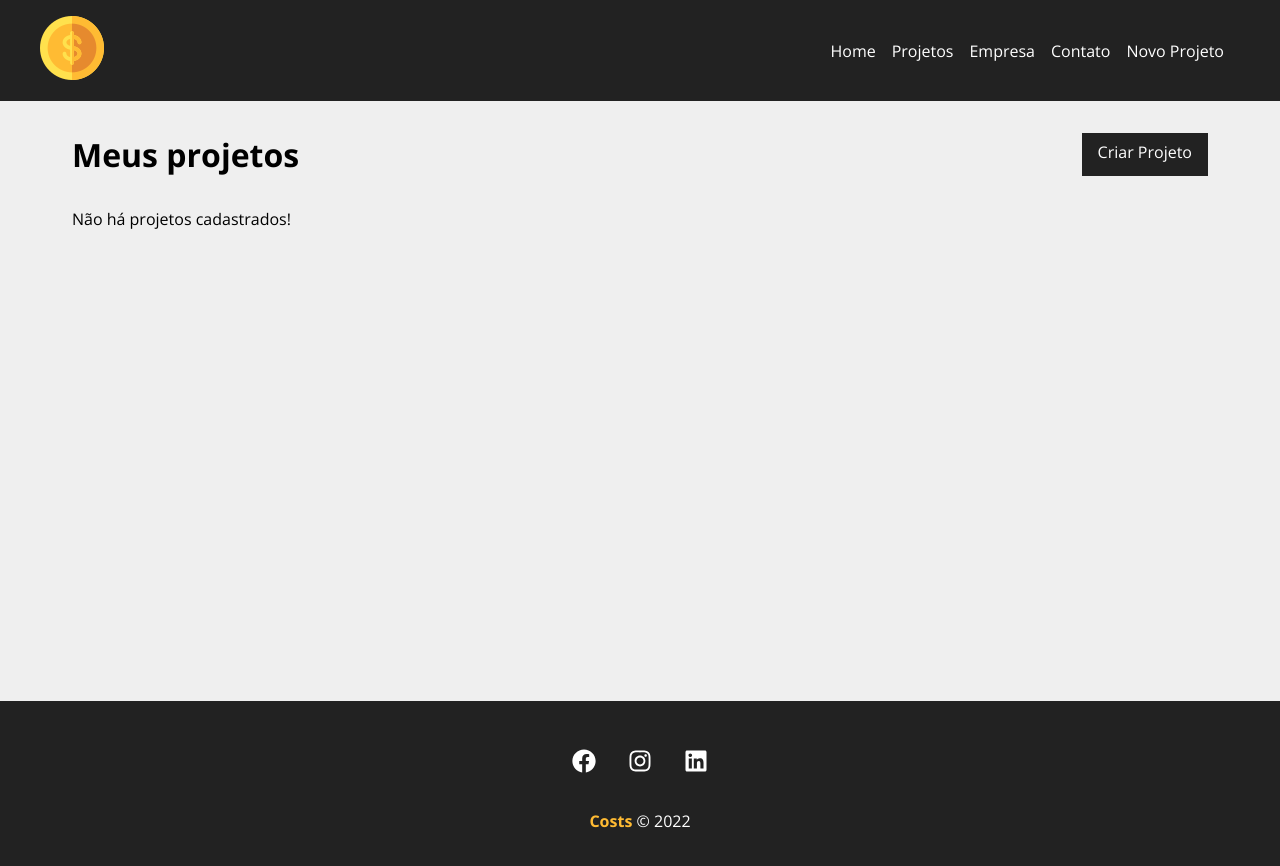
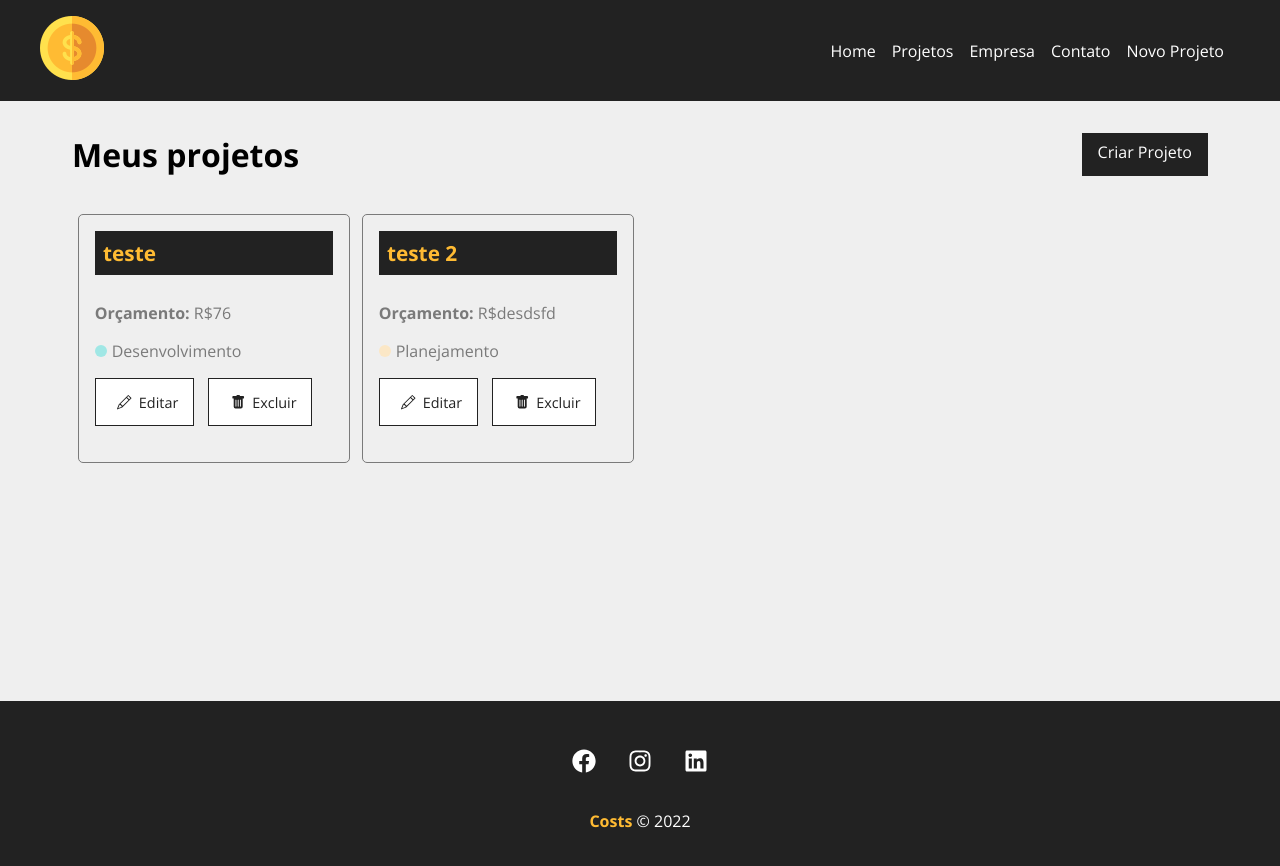
Before and after one commit to ehurafa/react-hora-de-codar, a React (Create React App) app in the folder costs/: page /projects in a window 1280 px wide. Shown: the top 866 px of the page. Built offline with nearby package versions, Linux system fonts and the light colour scheme; data requests are answered from the project's data file; the HTML template or start-up script is replaced by a standard one.

Commit message:
edit page

```diff
--- a/costs/db.json
+++ b/costs/db.json
@@ -1,5 +1,28 @@
 {
-  "projects": [],
+  "projects": [
+    {
+      "name": "teste",
+      "budget": "76",
+      "category": {
+        "id": "2",
+        "name": "Desenvolvimento"
+      },
+      "cost": 0,
+      "services": [],
+      "id": 1
+    },
+    {
+      "name": "teste 2",
+      "budget": "desdsfd",
+      "category": {
+        "id": "4",
+        "name": "Planejamento"
+      },
+      "cost": 0,
+      "services": [],
+      "id": 2
+    }
+  ],
   "categories": [
     {
       "id": 1,
--- a/costs/src/App.js
+++ b/costs/src/App.js
@@ -4,6 +4,7 @@
 import Contact from './components/pages/Contact'
 import NewProject from './components/pages/NewProject'
 import Projects from './components/pages/Projects'
+import Project from './components/pages/Project'
 
 import Container from './components/layout/Container'
 import Navbar from './components/layout/Navbar'
@@ -17,10 +18,11 @@
         <Routes>
 
             <Route exact path="/" element={<Home/>}/>
-            <Route exact path="/projects" element={<Projects/>}/>
-            <Route exact path="/company" element={<Company/>}/>
-            <Route exact path="/contact" element={<Contact/>}/>
-            <Route exact path="/newproject" element={<NewProject/>}/>
+            <Route path="/company" element={<Company/>}/>
+            <Route path="/contact" element={<Contact/>}/>
+            <Route path="/newproject" element={<NewProject/>}/>
+            <Route path="/projects" element={<Projects/>}/>
+            <Route path="/project/:id" element={<Project/>}/>
 
         </Routes>
       </Container>
--- /dev/null
+++ b/costs/src/components/pages/Project.js
@@ -0,0 +1,32 @@
+import styles from './Project.module.css'
+
+import { useParams } from 'react-router-dom'
+
+import { useState, useEffect } from 'react'
+
+function Project() {
+
+    const { id } = useParams()
+    const [project, setProject] = useState([])
+
+    useEffect(() => {
+        fetch(`http://localhost:5000/projects/${id}`, {
+            method: 'GET',
+            headers: {
+                'Content-Type': 'application/json'
+            }
+        })
+        .then(resp => resp.json())
+        .then((data) => {
+            console.log('data ', data)
+            setProject(data)
+        })
+        .catch(err =>  console.log)
+    }, [id])
+
+    console.log('project ', project.name)
+
+    return (<p>{project.name}</p>)
+}
+
+export default Project
--- a/costs/src/components/project/ProjectCard.js
+++ b/costs/src/components/project/ProjectCard.js
@@ -22,7 +22,7 @@
                 <span className={`${styles[category.toLowerCase()]}`}></span> {category}
             </p>
             <div className={styles.project_card_actions}>
-                <Link to="/">
+                <Link to={`/project/${id}`}>
                     <BsPencil /> Editar
                 </Link>
                 <button onClick={remove}>
```
Also changed, not shown: costs/src/components/pages/Project.module.css (added).
